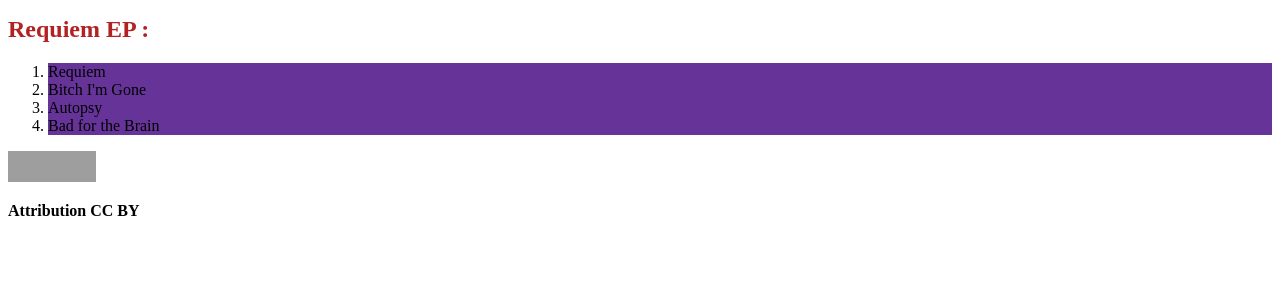
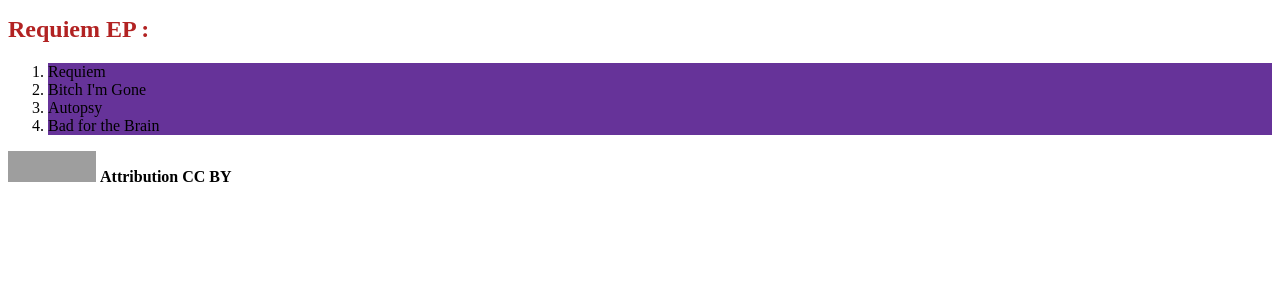
Before and after one commit to ElricReffuveille/ADENLHCDSI2021, a PHP site: page / in a window 1280 px wide. Shown: the part 185-485 px from the top of the page. Run offline with PHP 8.4, Linux system fonts and the light colour scheme; grey boxes are pictures that could not be loaded.

Commit message:
Changing display for footer element

```diff
--- a/assets/css/style.css
+++ b/assets/css/style.css
@@ -9,3 +9,8 @@ ul li{
 .titre{
     color: firebrick;
 }
+
+#footerImage,
+footer p{
+    display: inline;
+}
--- a/index.html
+++ b/index.html
@@ -38,7 +38,7 @@
     </main>
 
     <footer>
-        <img src="https://licensebuttons.net/l/by/3.0/88x31.png" alt="" width="88" height="31">
+        <img id="footerImage" src="https://licensebuttons.net/l/by/3.0/88x31.png" alt="" width="88" height="31">
         <p><strong>Attribution CC BY</strong></p>
         <!-- @madeBy Tyson -->
     </footer>
```
